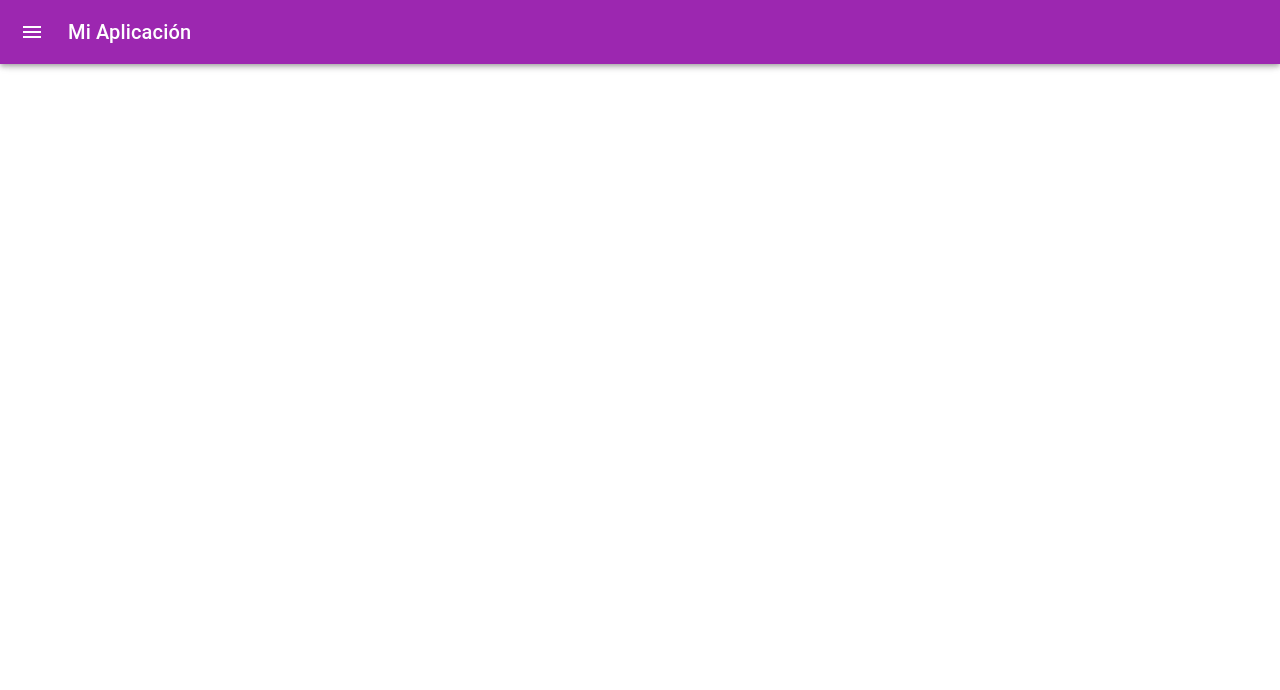
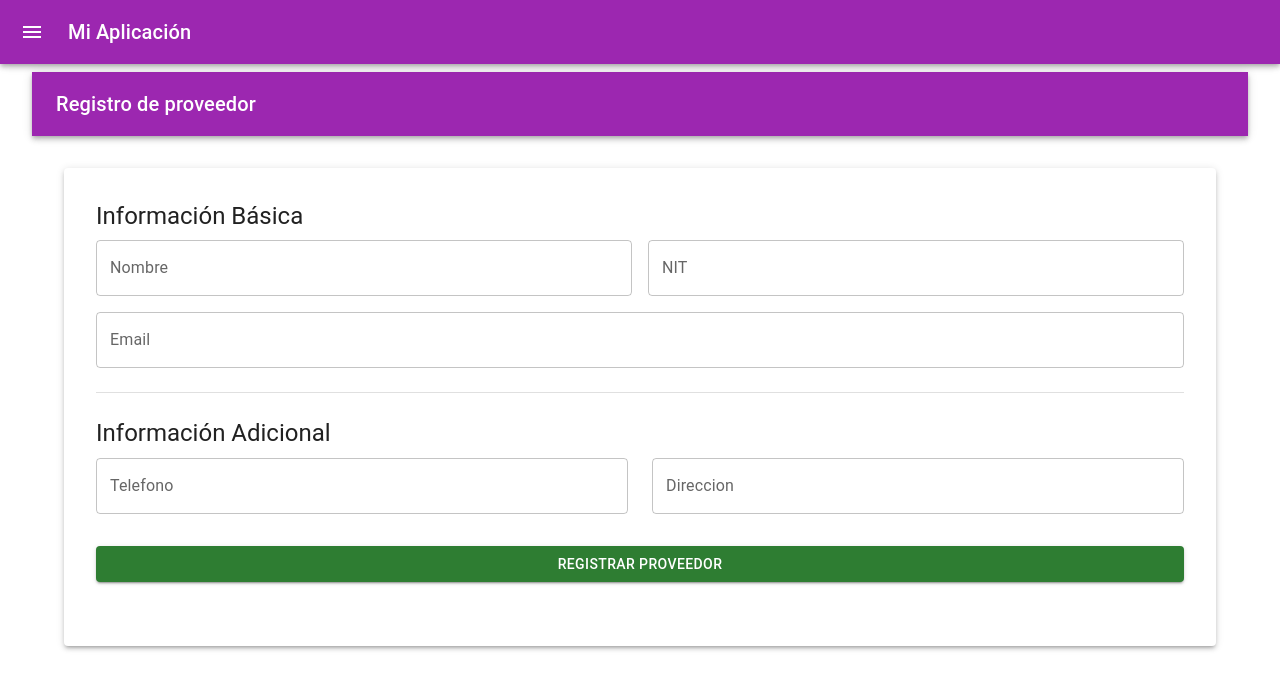
Before and after one commit to gusbolano17/Salessystem-Basic, a React (Vite) app in the folder frontend/: page /proveedores/agregar in a window 1280 px wide. Before the commit this address had no page. Shown: the top 690 px of the page. Built offline with nearby package versions, Linux system fonts and the light colour scheme; sample sign-in values are in the browser's storage.

Commit message:
Modulo proveedor
- Formulario proveedor

```diff
--- a/frontend/src/app.tsx
+++ b/frontend/src/app.tsx
@@ -4,12 +4,14 @@ import {LayoutComponent} from "./components/Layout/layout-component.tsx";
 import {Login} from "./components/pages/login.tsx";
 import {Dashboard} from "./components/pages/dashboard.tsx";
 import {Productos} from "./components/pages/productos.tsx";
-import {Proveedores} from "./components/pages/proveedores.tsx";
 import {Ventas} from "./components/pages/ventas.tsx";
 import {PrivateRoute} from "./components/services/private-route.tsx";
 import {ConsultarClientes} from "./components/pages/clientes/consultar-clientes.tsx";
 import {CrearClientesPage} from "./components/pages/clientes/crear-clientes.tsx";
 import {ClientesParent} from "./components/pages/clientes/clientesParent.tsx";
+import {ProveedoresParent} from "./components/pages/proveedores/proveedores-parent.tsx";
+import {ConsultarProveedores} from "./components/pages/proveedores/consultar-proveedores.tsx";
+import {CrearProveedores} from "./components/pages/proveedores/crear-proveedores.tsx";
 
 
 export const App: FC = () => {
@@ -27,7 +29,10 @@ export const App: FC = () => {
                             <Route path="agregar" element={<CrearClientesPage/>}/>
                         </Route>
                         <Route path="/productos" element={<Productos />} />
-                        <Route path="/proveedores" element={<Proveedores />} />
+                        <Route path="/proveedores" element={<ProveedoresParent />}>
+                            <Route path="consultar" element={<ConsultarProveedores/>}/>
+                            <Route path="agregar" element={<CrearProveedores/>}/>
+                        </Route>
                         <Route path="/ventas" element={<Ventas />} />
                     </Route>
                 </Routes>
--- a/frontend/src/components/Layout/sidebar.tsx
+++ b/frontend/src/components/Layout/sidebar.tsx
@@ -50,7 +50,14 @@ const Sidebar: FC<SidebarProps> = ({ open = false }) => {
             ]
         },
         { text: 'productos', path: '/productos', icon: <Inventory /> },
-        { text: 'proveedores', path: '/proveedores', icon: <LocalShipping /> },
+        {
+            text : 'proveedores',
+            icon : <LocalShipping/>,
+            subitems : [
+                {text : 'Agregar proveedor', path : '/proveedores/agregar', icon : <LocalShipping/>},
+                {text : 'Consultar proveedores', path : '/proveedores/consultar', icon : <LocalShipping/>},
+            ]
+        },
         { text: 'ventas', path: '/ventas', icon: <Receipt /> }
     ], []);
 
--- /dev/null
+++ b/frontend/src/components/forms/ProveedorForm.tsx
@@ -0,0 +1,98 @@
+import {
+    Button,
+    Divider,
+    Grid2,
+    TextField,
+    Typography
+} from "@mui/material";
+import {FC, useEffect} from "react";
+import {useForm} from "react-hook-form";
+import * as React from "react";
+import {Proveedor} from "../models/proveedor-model.ts";
+
+type ProveedorFormProps = {
+    data? : Proveedor;
+    enviarDatos : (proveedor: Proveedor) => void;
+}
+
+export const ProveedorForm: FC<ProveedorFormProps> = ({data, enviarDatos}) => {
+
+    const {register, formState : {errors} ,handleSubmit, reset} = useForm<Proveedor>();
+
+    useEffect(() => {
+        if(data){
+            reset(data);
+        }
+    }, [data, reset]);
+
+    const enviarProveedor = (proveedor: Proveedor) => {
+        enviarDatos(proveedor);
+        reset();
+    }
+
+    return (
+        <form onSubmit={handleSubmit(enviarProveedor)}>
+            <Typography variant="h5" gutterBottom>
+                Información Básica
+            </Typography>
+            <Grid2 container spacing={2}>
+                <Grid2 size={{xs : 12, sm : 6}}>
+                    <TextField
+                        fullWidth
+                        label="Nombre"
+                        variant="outlined"
+                        {...register("nombre", {
+                            required : "El nombre es obligatorio"
+                        })
+                        }
+                        error={!!errors.nombre}
+                        helperText={errors.nombre?.message as React.ReactNode}
+                    />
+                </Grid2>
+                <Grid2 size={{xs : 12, sm : 6}}>
+                    <TextField
+                        fullWidth
+                        label="NIT"
+                        variant="outlined"
+                        {...register("nit", {
+                            required : "El NIT es obligatorio"
+                        })
+                        }
+                        error={!!errors.nit}
+                        helperText={errors.nit?.message as React.ReactNode}
+                    />
+                </Grid2>
+                <Grid2 size={{xs : 12}}>
+                    <TextField
+                        fullWidth
+                        label="Email"
+                        variant="outlined"
+                        {...register("email", {
+                            required : "El correo electronico es obligatorio"
+                        })
+                        }
+                        error={!!errors.email}
+                        helperText={errors.email?.message as React.ReactNode}
+                    />
+                </Grid2>
+            </Grid2>
+
+            <Divider sx={{ marginY: 3 }} />
+
+            <Typography variant="h5" gutterBottom>
+                Información Adicional
+            </Typography>
+            <Grid2 container spacing={3}>
+                <Grid2 size={{xs : 12, sm : 6}}>
+                    <TextField fullWidth label="Telefono" variant="outlined" {...register("telefono")}/>
+                </Grid2>
+                <Grid2 size={{xs : 12, sm : 6}}>
+                    <TextField fullWidth label="Direccion" variant="outlined"  {...register("direccion")}/>
+                </Grid2>
+            </Grid2>
+            <Grid2 container direction='column' marginY={4}>
+                <Button type='submit' color="success" variant="contained">{data ? "Editar proveedor" : "Registrar proveedor"}</Button>
+            </Grid2>
+        </form>
+    )
+}
--- /dev/null
+++ b/frontend/src/components/models/proveedor-model.ts
@@ -0,0 +1,11 @@
+import {Producto} from "./producto-model.ts";
+
+export interface Proveedor{
+    _id? : string;
+    nombre: string;
+    telefono: string;
+    email: string;
+    direccion: string;
+    productos : Producto[];
+    nit : string;
+}
--- a/frontend/src/components/pages/clientes/consultar-clientes.tsx
+++ b/frontend/src/components/pages/clientes/consultar-clientes.tsx
@@ -31,11 +31,15 @@ import {ModalFormEdit} from "../../utils/modal-form-edit.tsx";
 import {Cliente} from "../../models/cliente-model.ts";
 import {ClienteForm} from "../../forms/ClienteForm.tsx";
 import {Toast} from "../../utils/toast.tsx";
+import {Locaciones} from "../../models/locaciones.ts";
+import {listarLocaciones} from "../../services/locationService.ts";
 
 export const ConsultarClientes : FC = () => {
 
-    const {handleSubmit, control, reset} = useForm();
+    const {handleSubmit, control, reset, setValue} = useForm();
 
+    const [estados, setEstados] = useState<Locaciones[]>([]);
+    const [ciudades, setCiudades] = useState<string[]>([]);
     const [clientes, setClientes] = useState<any[]>([]);
     const [selectCliente, setSelectCliente] = useState<Cliente>();
     const [clientesOriginales, setClientesOriginales] = useState<any[]>([]);
@@ -57,6 +61,11 @@ export const ConsultarClientes : FC = () => {
     }));
 
     useEffect(() => {
+        listarCl();
+        listarEstados();
+    }, []);
+
+    const listarCl = () => {
         let isMounted = true;
         listarClientes().then(resp => {
             if(isMounted){
@@ -65,7 +74,25 @@ export const ConsultarClientes : FC = () => {
             }
         }).catch(console.error);
         return () => {isMounted = false}
-    }, []);
+    }
+
+    const listarEstados = () => {
+        listarLocaciones()
+            .then(resp => {
+                setEstados(resp);
+            })
+            .catch(err => {
+                console.error("Error al cargar las locaciones", err);
+            });
+    }
+
+    const handleEstadoChange = (event: SelectChangeEvent) => {
+        const selected = event.target.value;
+        setValue("locacion.estado", selected);
+
+        const ciudadesLista = estados.find(est => est.estado === selected)?.ciudades;
+        setCiudades(ciudadesLista as string[]);
+    };
 
     const handleSelect = (e : SelectChangeEvent) => {
         const value  = e.target.value as unknown as OpcionesBusqueda;
@@ -223,7 +250,7 @@ export const ConsultarClientes : FC = () => {
             </Box>
             {openModal ? (
                 <ModalFormEdit onClose={handleToggleModal}>
-                    <ClienteForm enviarDatos={editarClientes} data={selectCliente} estados={[]} ciudades={[]} handleEstadoChange={() => {}}/>
+                    <ClienteForm enviarDatos={editarClientes} data={selectCliente} estados={estados} ciudades={ciudades} handleEstadoChange={handleEstadoChange}/>
                 </ModalFormEdit>
             ) : ""}
             <Toast open={openToast} msg={toastMsg} color={"success"} onClose={() => setOpenToast(false)}/>
--- a/frontend/src/components/pages/proveedores.tsx
+++ /dev/null
@@ -1,7 +0,0 @@
-import {FC} from "react";
-
-export const Proveedores : FC = () => {
-    return (
-        <h1>Proveedores</h1>
-    )
-}
--- /dev/null
+++ b/frontend/src/components/pages/proveedores/consultar-proveedores.tsx
@@ -0,0 +1,7 @@
+import {FC} from "react";
+
+export const ConsultarProveedores : FC = () => {
+    return (
+        <h1>Consultar proveedores</h1>
+    )
+}
--- /dev/null
+++ b/frontend/src/components/pages/proveedores/crear-proveedores.tsx
@@ -0,0 +1,34 @@
+import {FC, useState} from "react";
+import {AppBar, Box, Paper, Toolbar, Typography} from "@mui/material";
+import {Toast} from "../../utils/toast.tsx";
+import {ProveedorForm} from "../../forms/ProveedorForm.tsx";
+import {Proveedor} from "../../models/proveedor-model.ts";
+import {agregarProveedor} from "../../services/proveedorService.ts";
+
+export const CrearProveedores : FC = () => {
+
+    const [openToast, setOpenToast] = useState<boolean>(false);
+    const [toastMsg, setToastMsg] = useState<string>("");
+
+    const submitProveedor = async (data : Proveedor)=>  {
+        const result = await agregarProveedor(data);
+        setToastMsg(result.msg);
+        setOpenToast(true);
+    }
+
+    return (
+        <Box>
+            <AppBar position="static" color="secondary">
+                <Toolbar>
+                    <Typography variant="h6">
+                        Registro de proveedor
+                    </Typography>
+                </Toolbar>
+            </AppBar>
+            <Paper elevation={3} sx={{p : 4, m : 4}}>
+                <ProveedorForm enviarDatos={submitProveedor}/>
+            </Paper>
+            <Toast open={openToast} msg={toastMsg} color={"success"} onClose={() => setOpenToast(false)}/>
+        </Box>
+    )
+}
--- /dev/null
+++ b/frontend/src/components/pages/proveedores/proveedores-parent.tsx
@@ -0,0 +1,8 @@
+import {FC} from "react";
+import {Outlet} from "react-router-dom";
+
+export const ProveedoresParent : FC = () => {
+    return (
+        <Outlet/>
+    )
+}
--- /dev/null
+++ b/frontend/src/components/services/proveedorService.ts
@@ -0,0 +1,19 @@
+import {HttpHeader} from "../utils/httpHeaders.ts";
+import axios from "axios";
+import {Proveedor} from "../models/proveedor-model.ts";
+
+const URL : string = "http://localhost:3000/api";
+
+export const listarProveedores = async () => {
+    const resp = await axios.get(`${URL}/proveedores/listar`, {
+        headers : HttpHeader()
+    });
+    return resp.data;
+}
+
+export const agregarProveedor = async (body : Proveedor) : Promise<any> => {
+    const dataResp = await axios.post(`${URL}/proveedores/crear`, body, {
+        headers : HttpHeader()
+    });
+    return dataResp.data;
+}
```
Also changed, not shown: frontend/src/components/models/producto-model.ts (added, +10 -0 lines).
